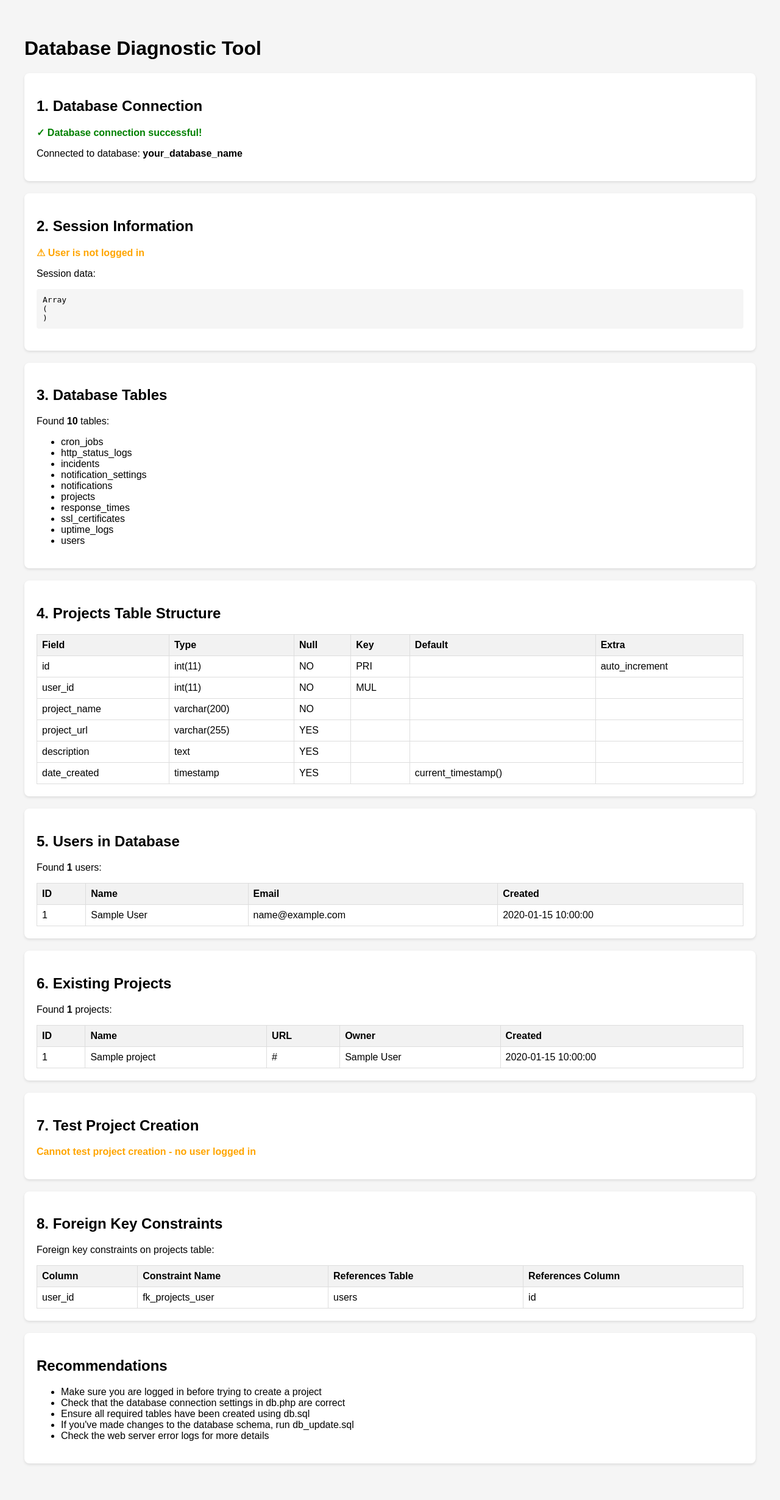
After one commit to LEDOVONIOS/veikimas, a PHP site: page /test_db_connection.php in a window 1280 px wide. The commit adds this page. Shown: the whole page at 61% size. Run offline with PHP 8.4, Linux system fonts and the light colour scheme; tables that the repository leaves empty hold one stand-in row (values such as "Sample post").

Commit message:
Add robust error handling and debug logging to project creation process
Co-authored-by: datacomeback01 <datacomeback01@gmail.com>

```diff
--- /dev/null
+++ b/project-monitoring-system/test_db_connection.php
@@ -0,0 +1,285 @@
+<?php
+require_once 'db.php';
+
+// Start session to check login status
+if (session_status() === PHP_SESSION_NONE) {
+    session_start();
+}
+
+?>
+<!DOCTYPE html>
+<html lang="en">
+<head>
+    <meta charset="UTF-8">
+    <meta name="viewport" content="width=device-width, initial-scale=1.0">
+    <title>Database Diagnostic Tool</title>
+    <style>
+        body {
+            font-family: Arial, sans-serif;
+            max-width: 1200px;
+            margin: 20px auto;
+            padding: 20px;
+            background-color: #f5f5f5;
+        }
+        .section {
+            background: white;
+            padding: 20px;
+            margin-bottom: 20px;
+            border-radius: 8px;
+            box-shadow: 0 2px 4px rgba(0,0,0,0.1);
+        }
+        .success { color: green; font-weight: bold; }
+        .error { color: red; font-weight: bold; }
+        .warning { color: orange; font-weight: bold; }
+        table {
+            width: 100%;
+            border-collapse: collapse;
+            margin-top: 10px;
+        }
+        th, td {
+            border: 1px solid #ddd;
+            padding: 8px;
+            text-align: left;
+        }
+        th {
+            background-color: #f2f2f2;
+        }
+        pre {
+            background: #f5f5f5;
+            padding: 10px;
+            border-radius: 4px;
+            overflow-x: auto;
+        }
+    </style>
+</head>
+<body>
+    <h1>Database Diagnostic Tool</h1>
+
+    <div class="section">
+        <h2>1. Database Connection</h2>
+        <?php
+        try {
+            $testConnection = new PDO(
+                "mysql:host=" . DB_HOST . ";dbname=" . DB_NAME . ";charset=utf8mb4",
+                DB_USER,
+                DB_PASS
+            );
+            echo '<p class="success">✓ Database connection successful!</p>';
+            echo '<p>Connected to database: <strong>' . DB_NAME . '</strong></p>';
+        } catch (PDOException $e) {
+            echo '<p class="error">✗ Database connection failed!</p>';
+            echo '<p>Error: ' . htmlspecialchars($e->getMessage()) . '</p>';
+            die();
+        }
+        ?>
+    </div>
+
+    <div class="section">
+        <h2>2. Session Information</h2>
+        <?php
+        if (isset($_SESSION['user_id'])) {
+            echo '<p class="success">✓ User is logged in</p>';
+            echo '<p>User ID: <strong>' . $_SESSION['user_id'] . '</strong></p>';
+            echo '<p>User Name: <strong>' . ($_SESSION['user_name'] ?? 'Not set') . '</strong></p>';
+        } else {
+            echo '<p class="warning">⚠ User is not logged in</p>';
+            echo '<p>Session data: <pre>' . print_r($_SESSION, true) . '</pre></p>';
+        }
+        ?>
+    </div>
+
+    <div class="section">
+        <h2>3. Database Tables</h2>
+        <?php
+        try {
+            $stmt = $pdo->query("SHOW TABLES");
+            $tables = $stmt->fetchAll(PDO::FETCH_COLUMN);
+
+            echo '<p>Found <strong>' . count($tables) . '</strong> tables:</p>';
+            echo '<ul>';
+            foreach ($tables as $table) {
+                echo '<li>' . htmlspecialchars($table) . '</li>';
+            }
+            echo '</ul>';
+        } catch (PDOException $e) {
+            echo '<p class="error">Error listing tables: ' . htmlspecialchars($e->getMessage()) . '</p>';
+        }
+        ?>
+    </div>
+
+    <div class="section">
+        <h2>4. Projects Table Structure</h2>
+        <?php
+        try {
+            $stmt = $pdo->query("DESCRIBE projects");
+            $columns = $stmt->fetchAll();
+
+            echo '<table>';
+            echo '<tr><th>Field</th><th>Type</th><th>Null</th><th>Key</th><th>Default</th><th>Extra</th></tr>';
+            foreach ($columns as $column) {
+                echo '<tr>';
+                foreach ($column as $value) {
+                    echo '<td>' . htmlspecialchars($value ?? '') . '</td>';
+                }
+                echo '</tr>';
+            }
+            echo '</table>';
+        } catch (PDOException $e) {
+            echo '<p class="error">Projects table not found or error: ' . htmlspecialchars($e->getMessage()) . '</p>';
+        }
+        ?>
+    </div>
+
+    <div class="section">
+        <h2>5. Users in Database</h2>
+        <?php
+        try {
+            $stmt = $pdo->query("SELECT id, full_name, email, created_at FROM users");
+            $users = $stmt->fetchAll();
+
+            if (count($users) > 0) {
+                echo '<p>Found <strong>' . count($users) . '</strong> users:</p>';
+                echo '<table>';
+                echo '<tr><th>ID</th><th>Name</th><th>Email</th><th>Created</th></tr>';
+                foreach ($users as $user) {
+                    echo '<tr>';
+                    echo '<td>' . $user['id'] . '</td>';
+                    echo '<td>' . htmlspecialchars($user['full_name']) . '</td>';
+                    echo '<td>' . htmlspecialchars($user['email']) . '</td>';
+                    echo '<td>' . $user['created_at'] . '</td>';
+                    echo '</tr>';
+                }
+                echo '</table>';
+            } else {
+                echo '<p class="warning">No users found in database</p>';
+            }
+        } catch (PDOException $e) {
+            echo '<p class="error">Error querying users: ' . htmlspecialchars($e->getMessage()) . '</p>';
+        }
+        ?>
+    </div>
+
+    <div class="section">
+        <h2>6. Existing Projects</h2>
+        <?php
+        try {
+            $stmt = $pdo->query("SELECT p.*, u.full_name as owner_name
+                                FROM projects p
+                                LEFT JOIN users u ON p.user_id = u.id");
+            $projects = $stmt->fetchAll();
+
+            if (count($projects) > 0) {
+                echo '<p>Found <strong>' . count($projects) . '</strong> projects:</p>';
+                echo '<table>';
+                echo '<tr><th>ID</th><th>Name</th><th>URL</th><th>Owner</th><th>Created</th></tr>';
+                foreach ($projects as $project) {
+                    echo '<tr>';
+                    echo '<td>' . $project['id'] . '</td>';
+                    echo '<td>' . htmlspecialchars($project['project_name']) . '</td>';
+                    echo '<td>' . htmlspecialchars($project['project_url'] ?? 'N/A') . '</td>';
+                    echo '<td>' . htmlspecialchars($project['owner_name'] ?? 'Unknown (ID: ' . $project['user_id'] . ')') . '</td>';
+                    echo '<td>' . $project['date_created'] . '</td>';
+                    echo '</tr>';
+                }
+                echo '</table>';
+            } else {
+                echo '<p class="success">No projects found in database (table is empty)</p>';
+            }
+        } catch (PDOException $e) {
+            echo '<p class="error">Error querying projects: ' . htmlspecialchars($e->getMessage()) . '</p>';
+        }
+        ?>
+    </div>
+
+    <div class="section">
+        <h2>7. Test Project Creation</h2>
+        <?php
+        if (isset($_SESSION['user_id'])) {
+            echo '<p>Testing project creation with user ID: <strong>' . $_SESSION['user_id'] . '</strong></p>';
+
+            // Test if we can insert a project
+            try {
+                $testProjectName = 'Test Project ' . date('Y-m-d H:i:s');
+                $stmt = $pdo->prepare("INSERT INTO projects (user_id, project_name, project_url, description) VALUES (?, ?, ?, ?)");
+                $result = $stmt->execute([
+                    $_SESSION['user_id'],
+                    $testProjectName,
+                    'https://test.example.com',
+                    'This is a test project created by the diagnostic tool'
+                ]);
+
+                if ($result) {
+                    $lastId = $pdo->lastInsertId();
+                    echo '<p class="success">✓ Successfully created test project with ID: ' . $lastId . '</p>';
+
+                    // Now delete it
+                    $stmt = $pdo->prepare("DELETE FROM projects WHERE id = ?");
+                    $stmt->execute([$lastId]);
+                    echo '<p>Test project deleted.</p>';
+                } else {
+                    echo '<p class="error">Failed to create test project</p>';
+                }
+            } catch (PDOException $e) {
+                echo '<p class="error">Error creating test project: ' . htmlspecialchars($e->getMessage()) . '</p>';
+                echo '<p>Error code: ' . $e->getCode() . '</p>';
+                echo '<p>SQLSTATE: ' . $e->errorInfo[0] . '</p>';
+            }
+        } else {
+            echo '<p class="warning">Cannot test project creation - no user logged in</p>';
+        }
+        ?>
+    </div>
+
+    <div class="section">
+        <h2>8. Foreign Key Constraints</h2>
+        <?php
+        try {
+            $stmt = $pdo->query("
+                SELECT
+                    TABLE_NAME,
+                    COLUMN_NAME,
+                    CONSTRAINT_NAME,
+                    REFERENCED_TABLE_NAME,
+                    REFERENCED_COLUMN_NAME
+                FROM
+                    INFORMATION_SCHEMA.KEY_COLUMN_USAGE
+                WHERE
+                    REFERENCED_TABLE_SCHEMA = '" . DB_NAME . "'
+                    AND TABLE_NAME = 'projects'
+            ");
+            $constraints = $stmt->fetchAll();
+
+            if (count($constraints) > 0) {
+                echo '<p>Foreign key constraints on projects table:</p>';
+                echo '<table>';
+                echo '<tr><th>Column</th><th>Constraint Name</th><th>References Table</th><th>References Column</th></tr>';
+                foreach ($constraints as $constraint) {
+                    echo '<tr>';
+                    echo '<td>' . $constraint['COLUMN_NAME'] . '</td>';
+                    echo '<td>' . $constraint['CONSTRAINT_NAME'] . '</td>';
+                    echo '<td>' . $constraint['REFERENCED_TABLE_NAME'] . '</td>';
+                    echo '<td>' . $constraint['REFERENCED_COLUMN_NAME'] . '</td>';
+                    echo '</tr>';
+                }
+                echo '</table>';
+            } else {
+                echo '<p>No foreign key constraints found</p>';
+            }
+        } catch (PDOException $e) {
+            echo '<p class="error">Error checking constraints: ' . htmlspecialchars($e->getMessage()) . '</p>';
+        }
+        ?>
+    </div>
+
+    <div class="section">
+        <h2>Recommendations</h2>
+        <ul>
+            <li>Make sure you are logged in before trying to create a project</li>
+            <li>Check that the database connection settings in db.php are correct</li>
+            <li>Ensure all required tables have been created using db.sql</li>
+            <li>If you've made changes to the database schema, run db_update.sql</li>
+            <li>Check the web server error logs for more details</li>
+        </ul>
+    </div>
+</body>
+</html>
```
Also changed, not shown: project-monitoring-system/add_project.php (+33 -6 lines), project-monitoring-system/add_project_working.php (added, +208 -0 lines).
